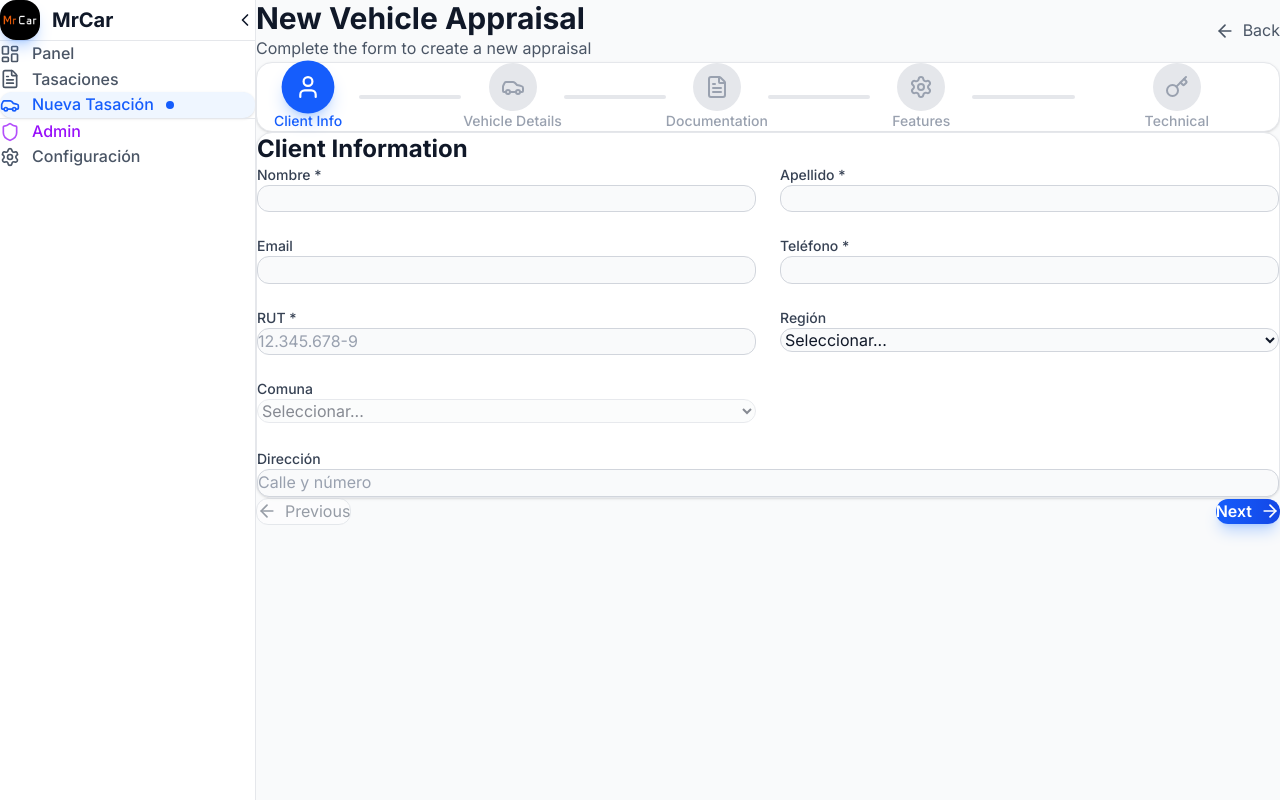
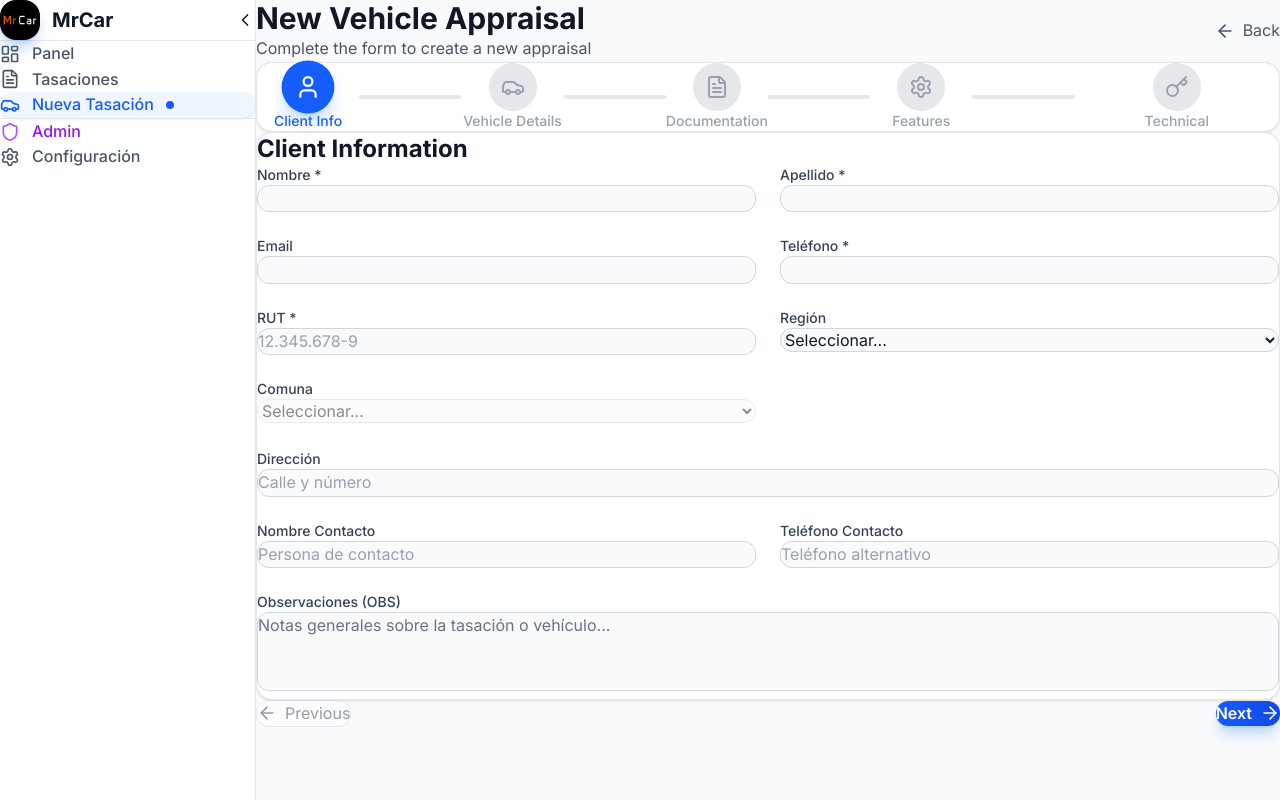
Before and after one commit to dryanez/mrcar, a Next.js app: page /dashboard/appraisals/new in a window 1280 px wide. Built offline with nearby package versions, Linux system fonts and the light colour scheme.

Commit message:
feat: add contact and observations fields to client info step

```diff
--- a/app/dashboard/appraisals/new/page.tsx
+++ b/app/dashboard/appraisals/new/page.tsx
@@ -45,15 +45,22 @@ export default function NewAppraisalPage() {
     } = useForm<AppraisalFormData>({
         resolver: zodResolver(appraisalSchema) as any,
         defaultValues: {
+            // Client Info
             clientNombre: '',
             clientApellido: '',
             clientTelefono: '',
             clientRut: '',
             clientEmail: '',
-
             clientRegion: '',
             clientComuna: '',
             clientDireccion: '',
+
+            // Contact Info (NEW)
+            contactNombre: '',
+            contactTelefono: '',
+            observaciones: '',
+
+            // Vehicle Info
             vehicleMarca: '',
             vehicleModelo: '',
             vehicleVersion: '',
@@ -64,13 +71,43 @@ export default function NewAppraisalPage() {
             vehicleColor: '',
             vehicleTransmision: 'Manual',
             vehicleCombustible: 'Bencina',
+            vehicleBodyType: '', // NEW
+            digitoPatente: '', // NEW
+            traccion: '', // NEW
+            lineaAsientos: undefined, // NEW
+
+            // Documentation
+            permisoCirculacion: null,
+            permisoVence: '', // NEW
+            permisoComuna: '', // NEW
+            revisionTecnica: null,
+            revisionVence: '', // NEW
+            soap: null,
+            soapCompania: '', // NEW
+            seguro: null,
+            seguroCompania: '', // NEW
+            mantenciones: '', // NEW
+            numDueños: undefined, // NEW
+            codigoSii: '', // NEW
+
+            // Pricing (NEW)
+            precioPublicado: undefined,
+            precioSugerido: undefined,
+            tasacion: undefined,
+            comision: undefined,
+
+            // Legal
             enPrenda: false,
+            enRemate: false, // NEW
+
+            // Technical
             numLlaves: 2,
-            permisoCirculacion: null,
-            revisionTecnica: null,
-            soap: null,
-            seguro: null,
             neumaticos: [true, true, true, true, true],
+
+            // Admin (NEW)
+            quienTomoFotos: '',
+
+            // Features
             features: {
                 aireAcondicionado: false,
                 bluetooth: false,
@@ -345,6 +382,31 @@ export default function NewAppraisalPage() {
                                         placeholder="Calle y número"
                                         {...register('clientDireccion')}
                                         error={errors.clientDireccion?.message}
+                                    />
+                                </div>
+
+                                {/* NEW: Contact Info */}
+                                <FormInput
+                                    label="Nombre Contacto"
+                                    placeholder="Persona de contacto"
+                                    {...register('contactNombre')}
+                                />
+                                <FormInput
+                                    label="Teléfono Contacto"
+                                    placeholder="Teléfono alternativo"
+                                    {...register('contactTelefono')}
+                                />
+
+                                {/* NEW: Observations */}
+                                <div className="md:col-span-2">
+                                    <label className="block text-sm font-medium text-gray-700 dark:text-gray-300 mb-2">
+                                        Observaciones (OBS)
+                                    </label>
+                                    <textarea
+                                        {...register('observaciones')}
+                                        rows={3}
+                                        className="w-full px-4 py-3 bg-gray-50 dark:bg-gray-800 border border-gray-300 dark:border-gray-700 rounded-lg text-gray-900 dark:text-white placeholder-gray-500 dark:placeholder-gray-400 focus:ring-2 focus:ring-blue-500 focus:border-transparent outline-none transition-all resize-none"
+                                        placeholder="Notas generales sobre la tasación o vehículo..."
                                     />
                                 </div>
                             </div>
```
